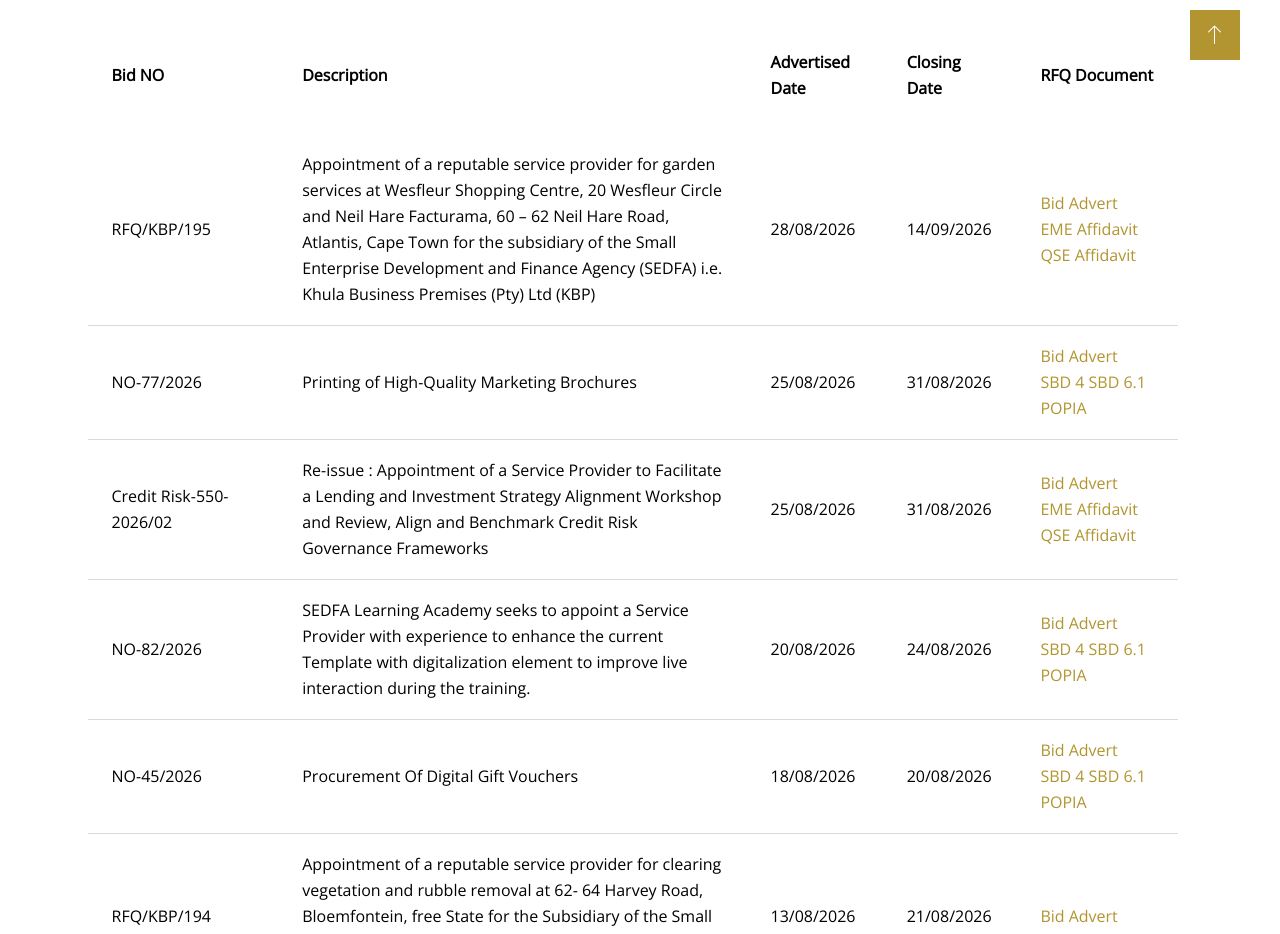
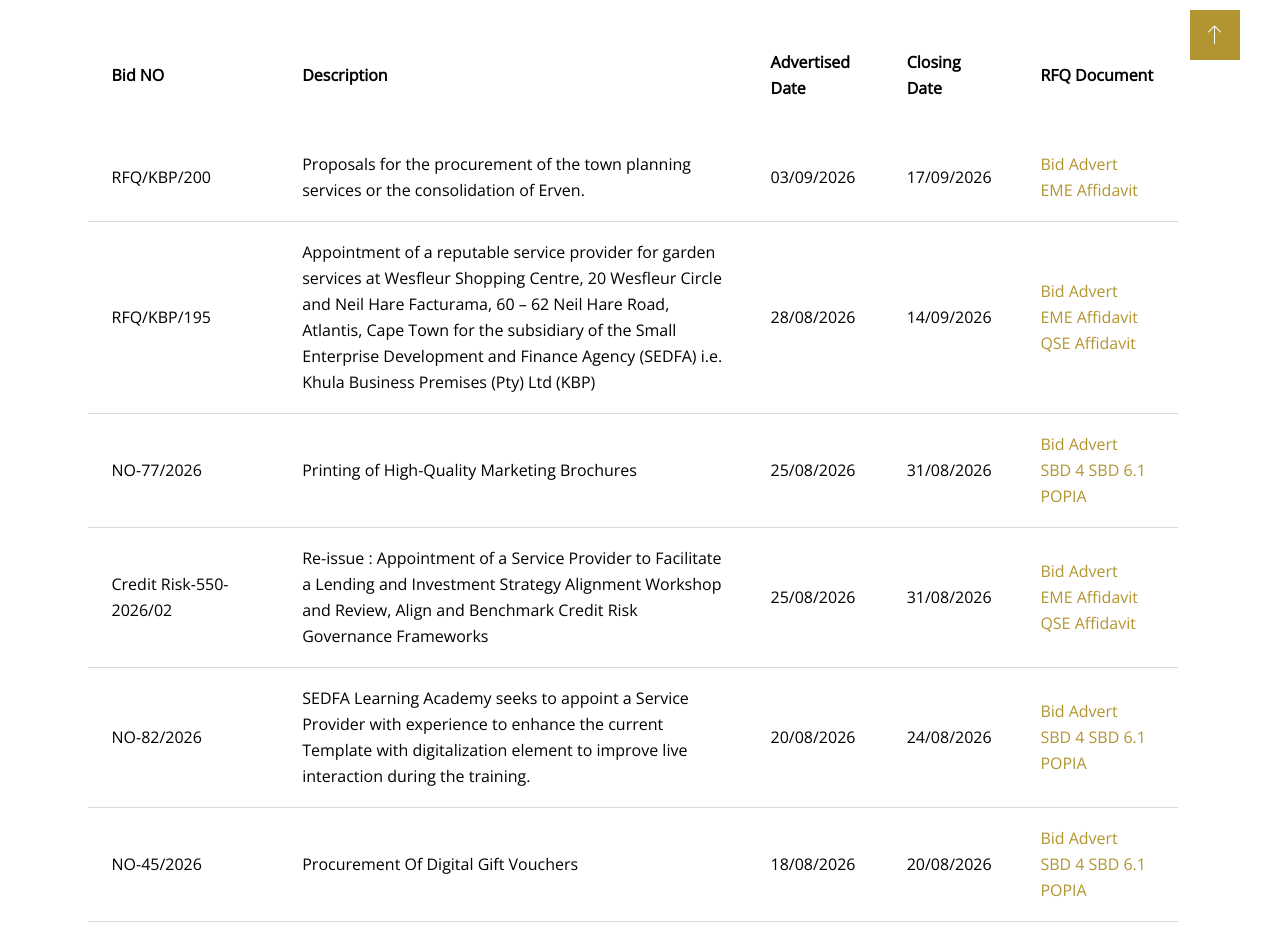
Before and after one commit to MMMchunu/SEDFA-Website, a plain HTML site: page rfq.html in a window 1280 px wide. Shown: the part 800-1734 px from the top of the page. Drawn offline with nearby package versions, Linux system fonts and the light colour scheme.

```diff
--- a/rfq.html
+++ b/rfq.html
@@ -277,6 +277,18 @@
                                   <th>RFQ Document</th>
                                 </tr>
                                 <tr>
+                                  <td>RFQ/KBP/200</td>
+                                  <td>
+                                    Proposals for the procurement of the town planning services or the consolidation of Erven.
+                                  </td>
+                                  <td>03/09/2026</td>
+                                  <td>17/09/2026</td>
+                                  <td>
+                                    <a href="rfq/2026/RFQ_KBP_200/RFQ-KBP-200 TOWN PLANNING SERVICES.pdf" target="_blank">Bid Advert</a>
+                                    <a href="rfq/2026/RFQ_KBP_200/EME-Construction-Sector-Code-Affidavit-Honeycomb-BEE_fillable.pdf" target="_blank">EME Affidavit</a>
+                                  </td>
+                                </tr>
+                                <tr>
                                   <td>RFQ/KBP/195</td>
                                   <td>
                                     Appointment of a reputable service provider for garden services at Wesfleur Shopping Centre,
```
Also changed, not shown: construction-fund.html (+1 -1 lines), index.html (+7 -7 lines), learning-academy.html (+19 -18 lines), images/hero slider-tourism month 2026.webp (added), images/hero slider-tourism month2 2026.webp (added), 5 other files.
